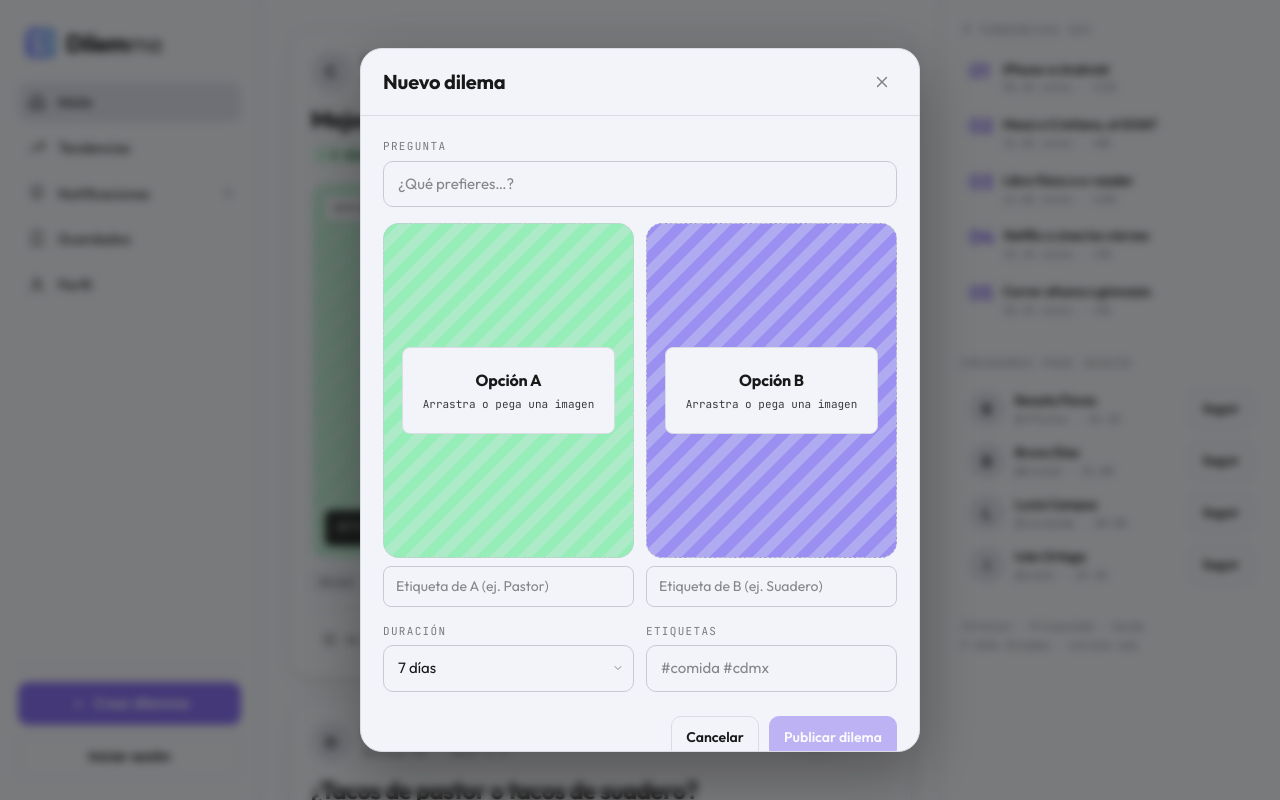
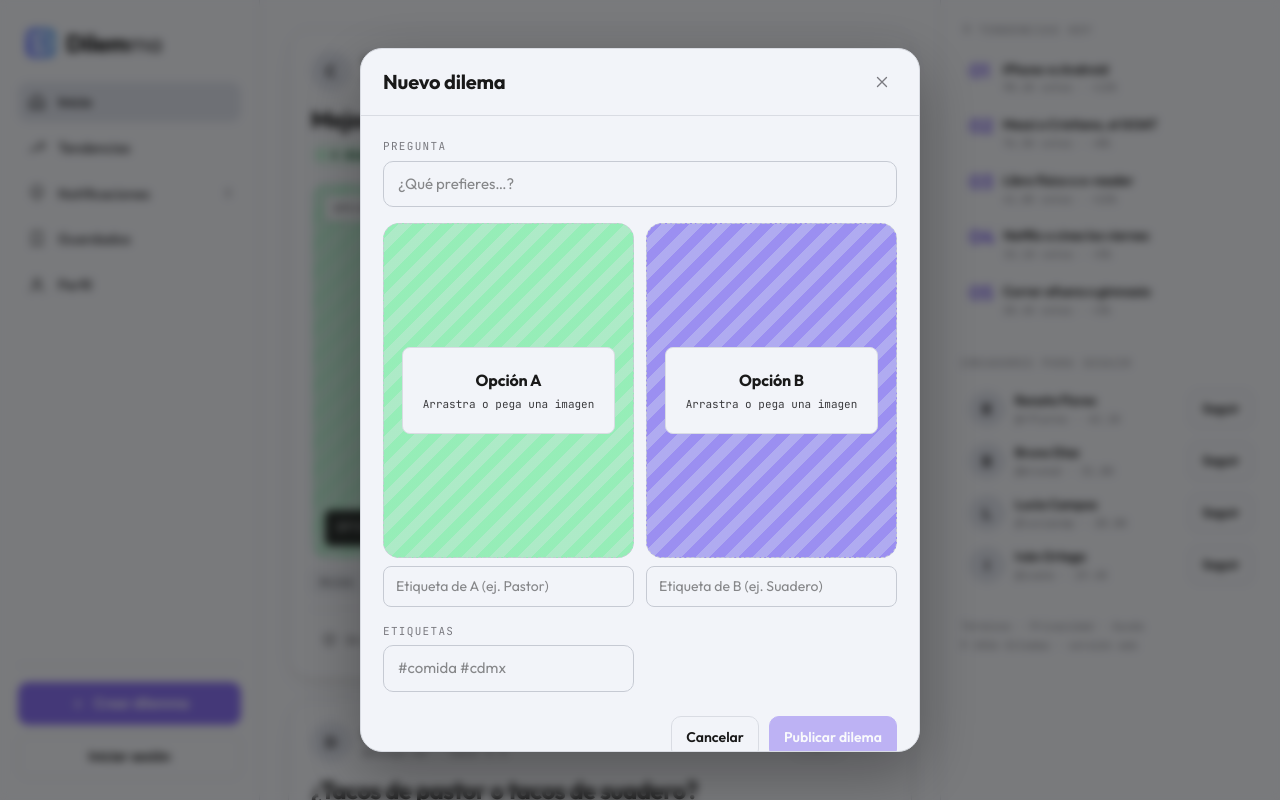
Before and after one commit to RockoNajera/dilemma, a Next.js app: page / in a window 1280 px wide. Both pictures are taken after a click on the button "Crear dilemma". Shown: the top 800 px of the page. Built offline with nearby package versions, Linux system fonts and the light colour scheme.

Commit message:
[Fix] deleted expiry date

```diff
--- a/app/components/organisms/ComposeModal.tsx
+++ b/app/components/organisms/ComposeModal.tsx
@@ -83,15 +83,6 @@ export default function ComposeModal({ onClose, onPublish }: ComposeModalProps)
 
           <div style={{ display: 'grid', gridTemplateColumns: '1fr 1fr', gap: 12 }}>
             <div className="field" style={{ margin: 0 }}>
-              <label>Duración</label>
-              <select value={days} onChange={e => setDays(Number(e.target.value))}>
-                <option value={1}>1 día</option>
-                <option value={3}>3 días</option>
-                <option value={7}>7 días</option>
-                <option value={14}>14 días</option>
-              </select>
-            </div>
-            <div className="field" style={{ margin: 0 }}>
               <label>Etiquetas</label>
               <input value={tags} onChange={e => setTags(e.target.value)} placeholder="#comida #cdmx" />
             </div>
```
